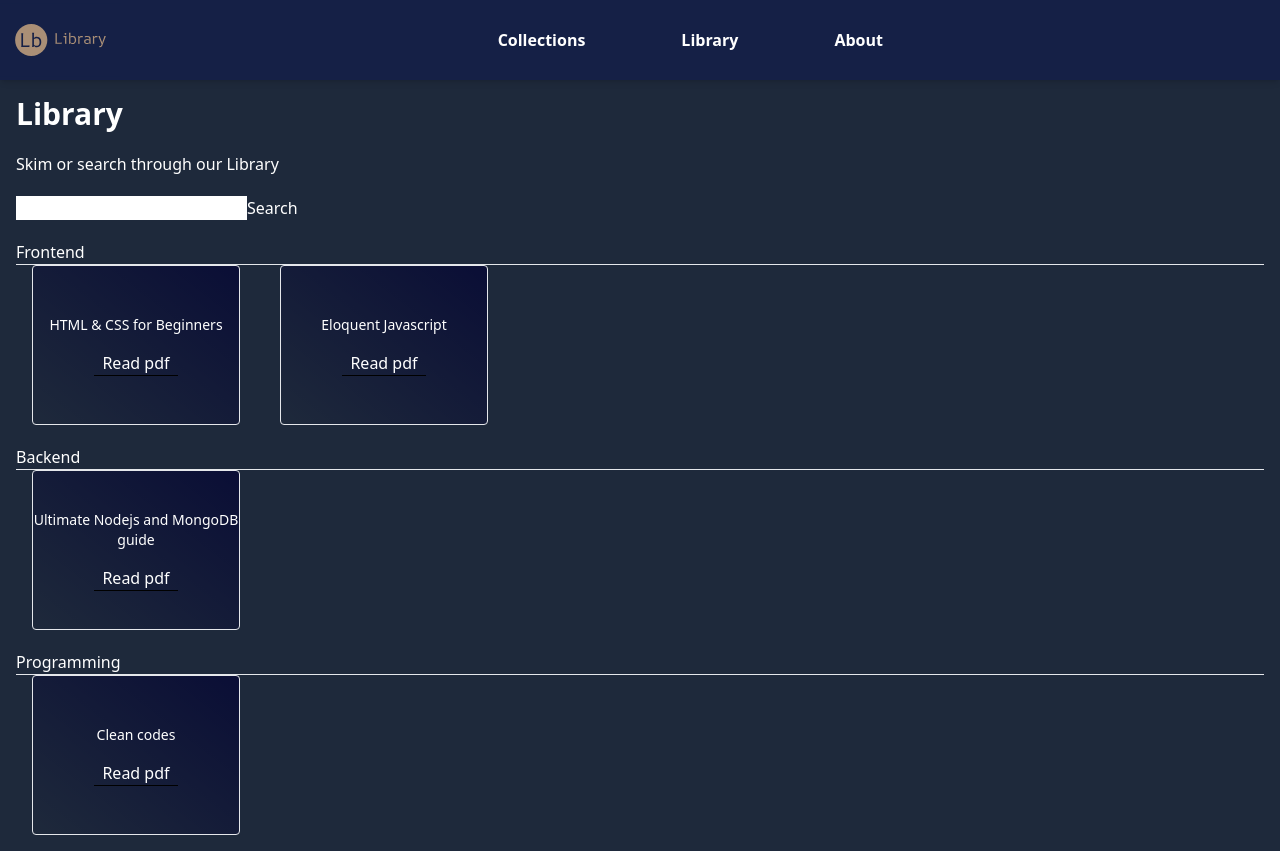
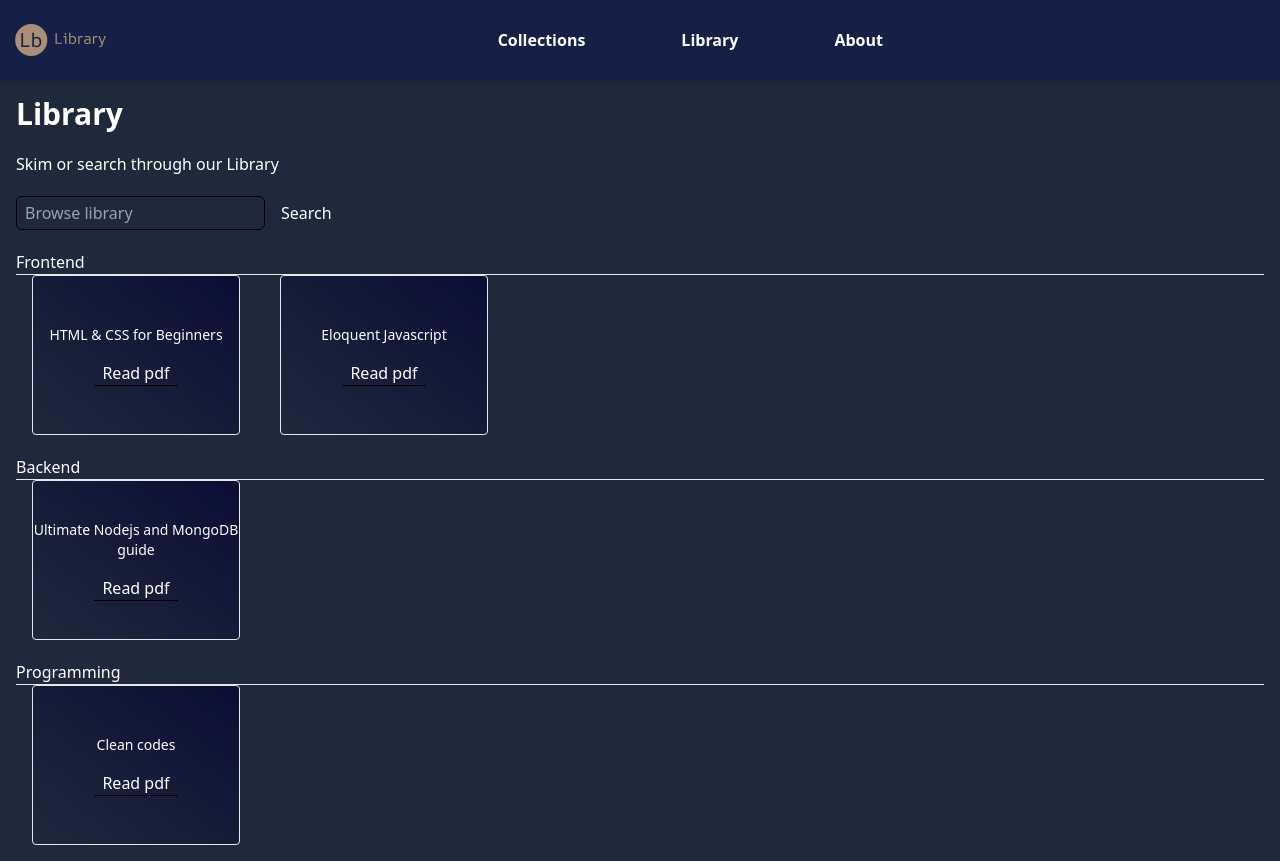
Before and after one commit to Jhay-Great/Library, a React (Vite) app in the folder frontend/: page /library in a window 1280 px wide. Built offline with nearby package versions, Linux system fonts and the light colour scheme.

Commit message:
adding search input field markup and styles

```diff
--- /dev/null
+++ b/frontend/src/components/Input.jsx
@@ -0,0 +1,7 @@
+const Input = function({ placeholder}) {
+    return (
+        <input className='bg-transparent border border-black py-1 px-2 rounded-md' type="search" placeholder={placeholder} />
+    )
+}
+
+export default Input;
--- a/frontend/src/pages/Collections.jsx
+++ b/frontend/src/pages/Collections.jsx
@@ -7,6 +7,7 @@ import Headings from '../components/Headings'
 import { filterDuplicate, getCount } from '../helpers/filter'
 import { httpGetEntireCollection, httpSubmitCollection } from '../helpers/httpRequest'
 import MainContainer from '../components/MainContainer'
+import Input from '../components/Input'
 
 function Collections() {
 
@@ -66,7 +67,8 @@ function Collections() {
 
         <section>
             {/* <Breadcrumbs /> */}
-            <input type="text" placeholder='Browser collections' />
+            <Input placeholder='Browser collections' />
+            {/* <input type="text" placeholder='Browser collections' /> */}
             <button>Search</button>
             <button>Filter</button>
         </section>
--- a/frontend/src/pages/Library.jsx
+++ b/frontend/src/pages/Library.jsx
@@ -9,6 +9,7 @@ import { httpGetEntireCollection } from '../helpers/httpRequest'
 import CollectionShelf from '../components/CollectionShelf'
 import { filterDuplicate } from '../helpers/filter'
 import data from '../../data';
+import Input from '../components/Input'
 
 
 
@@ -35,13 +36,20 @@ function Library() {
   //   getData();
   // }, [])
 
+  // input - search {
+//   background: transparent;
+//   border: 1px solid;
+//   color: black;
+//   padding: .1rem .5rem;
+// }
+
   return (
     <MainContainer>
         <Headings children='Library' />
         <p>Skim or search through our Library </p>
 
-        <section>
-            <input type="search" />
+        <section className='flex gap-4'>
+            <Input placeholder='Browse library' />
             <button>Search</button>
         </section>
 
```
